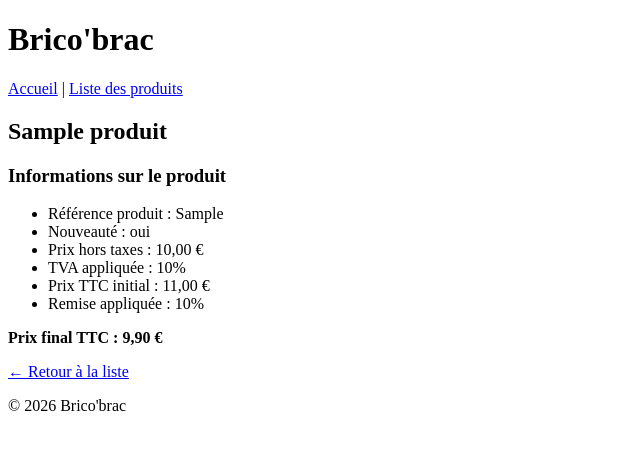
After one commit to Frcode974/Bricobrac, a PHP site: page /detail_produit.php?id=1 in a window 1280 px wide. The commit adds this page. Shown: the top 450 px of the page, without its empty margins (0-640 px from the left). Run offline with PHP 8.4, Linux system fonts and the light colour scheme; tables that the repository leaves empty hold one stand-in row (values such as "Sample post").

Commit message:
feat(fp2): page detail d'un produit

```diff
--- /dev/null
+++ b/detail_produit.php
@@ -0,0 +1,70 @@
+<?php
+// =====================================================================
+// FP2 — Page détail d'un produit
+// =====================================================================
+
+require __DIR__ . '/config/db.php';
+
+// Récupération et validation de l'id depuis l'URL
+$id = isset($_GET['id']) ? (int) $_GET['id'] : 0;
+
+if ($id <= 0) {
+    die("Identifiant produit invalide.");
+}
+
+// Requête préparée — on ne concatène jamais une variable dans une requête
+$stmt = $pdo->prepare("SELECT * FROM produits WHERE id_produit = ?");
+$stmt->execute([$id]);
+$produit = $stmt->fetch();
+
+// Cas où le produit n'existe pas
+if (!$produit) {
+    die("Produit introuvable.");
+}
+
+// Calculs des prix
+$prixTtc      = $produit['prix_ht'] * (1 + $produit['tva_pourcentage'] / 100);
+$prixFinalTtc = $prixTtc * (1 - $produit['remise_pourcentage'] / 100);
+$aRemise      = $produit['remise_pourcentage'] > 0;
+?>
+<!DOCTYPE html>
+<html lang="fr">
+<head>
+    <meta charset="UTF-8">
+    <meta name="viewport" content="width=device-width, initial-scale=1.0">
+    <title>Brico'brac — <?= htmlspecialchars($produit['nom']) ?></title>
+</head>
+<body>
+    <header>
+        <h1>Brico'brac</h1>
+        <nav>
+            <a href="index.php">Accueil</a> |
+            <a href="produits.php">Liste des produits</a>
+        </nav>
+    </header>
+
+    <main>
+        <h2><?= htmlspecialchars($produit['nom']) ?></h2>
+
+        <h3>Informations sur le produit</h3>
+        <ul>
+            <li>Référence produit : <?= htmlspecialchars($produit['reference']) ?></li>
+            <li>Nouveauté : <?= $produit['est_nouveaute'] ? 'oui' : 'non' ?></li>
+            <li>Prix hors taxes : <?= number_format($produit['prix_ht'], 2, ',', ' ') ?> €</li>
+            <li>TVA appliquée : <?= number_format($produit['tva_pourcentage'], 0) ?>%</li>
+            <li>Prix TTC initial : <?= number_format($prixTtc, 2, ',', ' ') ?> €</li>
+            <?php if ($aRemise): ?>
+                <li>Remise appliquée : <?= number_format($produit['remise_pourcentage'], 0) ?>%</li>
+            <?php endif; ?>
+        </ul>
+
+        <p><strong>Prix final TTC : <?= number_format($prixFinalTtc, 2, ',', ' ') ?> €</strong></p>
+
+        <p><a href="produits.php">← Retour à la liste</a></p>
+    </main>
+
+    <footer>
+        <p>&copy; <?= date('Y') ?> Brico'brac</p>
+    </footer>
+</body>
+</html>
--- a/produits.php
+++ b/produits.php
@@ -69,7 +69,7 @@ $produits = $stmt->fetchAll();
                             <?php endif; ?>
                         </td>
                         <td>
-                            <a href="produit.php?id=<?= $produit['id_produit'] ?>">Voir</a>
+                            <a href="detail_produit.php?id=<?= $produit['id_produit'] ?>">Voir</a>
                         </td>
                     </tr>
                 <?php endforeach; ?>
```
